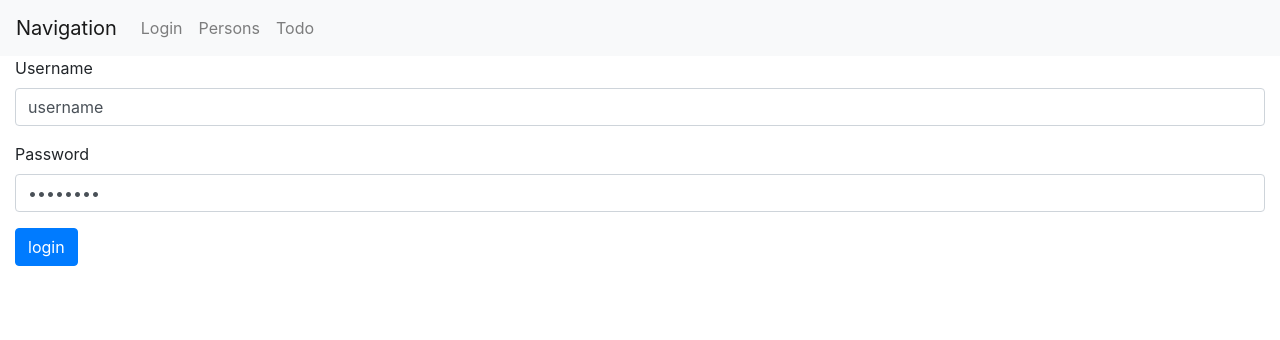
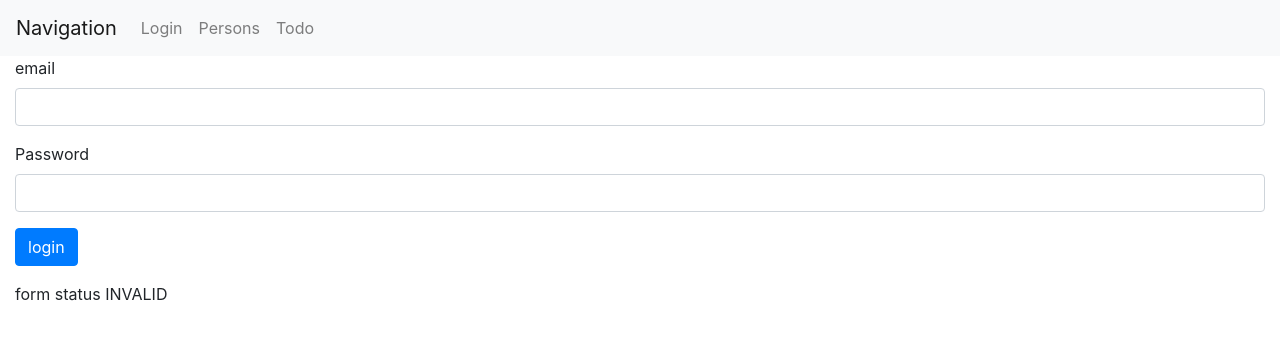
Before and after one commit to hihajdus/platform, an Angular app in the folder platform-app/: page /login in a window 1280 px wide. Shown: the top 340 px of the page. Built offline with nearby package versions, Linux system fonts and the light colour scheme.

Commit message:
add auth service, edit components

```diff
--- a/platform-app/api/db.json
+++ b/platform-app/api/db.json
@@ -25,5 +25,11 @@
 			"name": "Jesica",
 			"position": "Manager"
 		}
+	],
+	"login": [
+		{
+			"email": "email",
+			"password": "password"
+		}
 	]
 }
--- a/platform-app/src/app/login/login.component.html
+++ b/platform-app/src/app/login/login.component.html
@@ -1,15 +1,16 @@
 <div class="container-fluid">
 	<form [formGroup]="profileForm" (ngSubmit)="onSubmit()">
 		<div class="form-group">
-			<label for="username">Username</label>
-			<input id="username" class="form-control" type="username" name="username" formControlName="username">
+			<label for="email">email</label>
+			<input id="email" class="form-control" type="email" name="email" formControlName="email" required>
 		</div>
 		<div class="form-group">
 			<label for="password">Password</label>
-			<input id="password" class="form-control" type="password" name="password" formControlName="password">
+			<input id="password" class="form-control" type="password" name="password" formControlName="password" required>
 		</div>
 		<div class="form-group">
 			<button type="submit" class="btn btn-primary">login</button>
 		</div>
+	<p>form status {{profileForm.status}}</p>
 	</form>
 </div>
--- a/platform-app/src/app/login/login.component.ts
+++ b/platform-app/src/app/login/login.component.ts
@@ -1,5 +1,8 @@
 import { Component, OnInit, Input } from '@angular/core';
-import { FormControl, FormGroup } from '@angular/forms';
+import { Validators } from '@angular/forms';
+import { FormBuilder } from '@angular/forms';
+import { Router } from '@angular/router';
+import { AuthService } from '../services/auth.service';
 
 @Component({
   selector: 'app-login',
@@ -7,20 +10,33 @@ import { FormControl, FormGroup } from '@angular/forms';
   styleUrls: ['./login.component.scss']
 })
 export class LoginComponent implements OnInit {
-  @Input() profileForm: FormGroup = new FormGroup({
-    username: new FormControl('username'),
-    password: new FormControl('password')
-  });
+
+  @Input()
+    profileForm = this.fb.group({
+      email: ['', Validators.required],
+      password: ['', Validators.required]
+    });
 
   constructor(
-  ) {
-
-  }
+    private fb: FormBuilder,
+    private authService: AuthService,
+    private router: Router) { }
 
   ngOnInit() {
   }
 
   onSubmit() {
     console.log('submit');
+    const val = this.profileForm.value;
+
+    if (val.email && val.password) {
+      this.authService.getLogin(val.email, val.password)
+        .subscribe(
+          () => {
+            console.log("You are logged");
+            this.router.navigateByUrl('/persons');
+          }
+        )
+    }
   }
 }
--- a/platform-app/src/app/person-details/person-details.component.ts
+++ b/platform-app/src/app/person-details/person-details.component.ts
@@ -1,6 +1,5 @@
 import { PersonsService } from './../services/persons.service';
 import { Component, OnInit } from '@angular/core';
-import { ActionSequence } from 'protractor';
 import { ActivatedRoute } from '@angular/router';
 
 @Component({
@@ -13,11 +12,10 @@ export class PersonDetailsComponent implements OnInit {
 
   constructor(
     public personsService: PersonsService,
-    private route: ActivatedRoute
-    ) { }
+    private router: ActivatedRoute) { }
 
   ngOnInit() {
-    const id = this.route.snapshot.paramMap.get(`id`);
+    const id = this.router.snapshot.paramMap.get(`id`);
     this.person$ = this.personsService.getPerson(id);
   }
 
--- /dev/null
+++ b/platform-app/src/app/services/auth.service.ts
@@ -0,0 +1,16 @@
+import { HttpClient } from '@angular/common/http';
+import { Injectable } from '@angular/core';
+import { Observable } from 'rxjs';
+import { User } from '../interfaces/user';
+
+@Injectable({
+  providedIn: 'root'
+})
+export class AuthService {
+
+  constructor(private http: HttpClient) { }
+
+  getLogin(email: string, password: string) {
+    return this.http.post<User>(`/api/login`, { email, password });
+  }
+}
```
